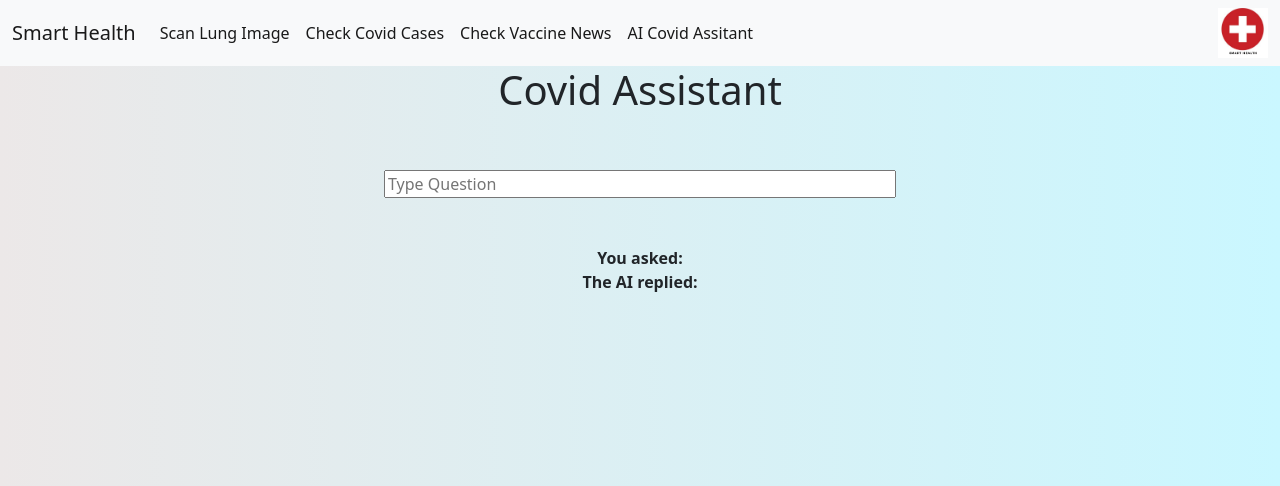
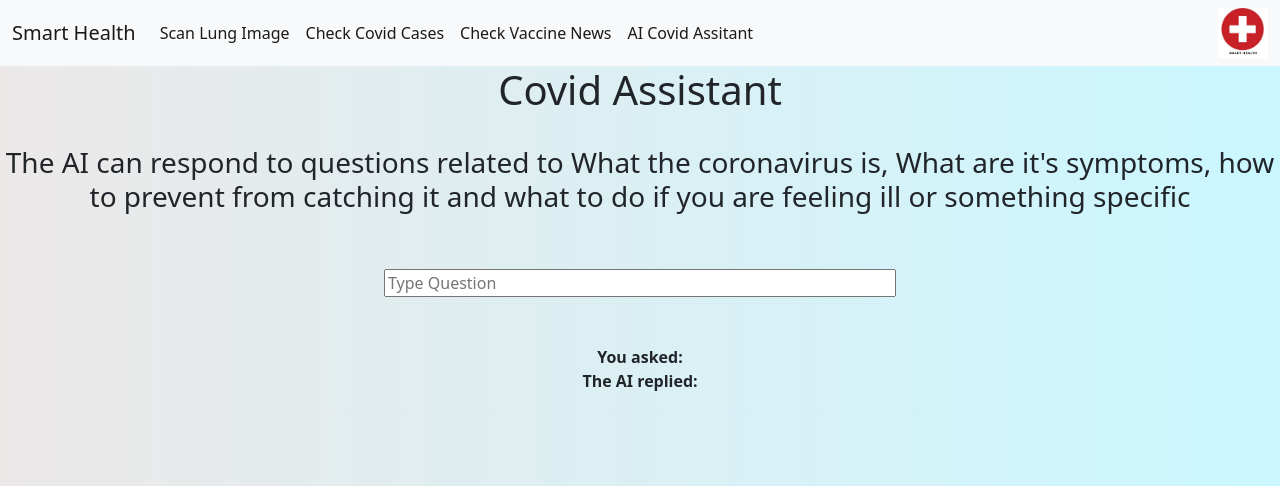
Before and after one commit to YashSolanki2007/Smart-Scan, a Flask app: page /ai-covid-assistant in a window 1280 px wide. Shown: the top 486 px of the page. Run offline with Flask 2, Linux system fonts and the light colour scheme.

Commit message:
Update covid-assistance.html

```diff
--- a/templates/covid-assistance.html
+++ b/templates/covid-assistance.html
@@ -55,6 +55,9 @@
     </nav>
     <center>
         <h1>Covid Assistant</h1>
+        <br />
+        <h3>The AI can respond to questions related to What the coronavirus is, What are it's symptoms, how to prevent from catching it and what to do if you are feeling ill or something specific</h3>
+
         <br /><br />
         <form method="POST">
             <input name="msgInp" placeholder="Type Question" class="msgInp"/>
```
